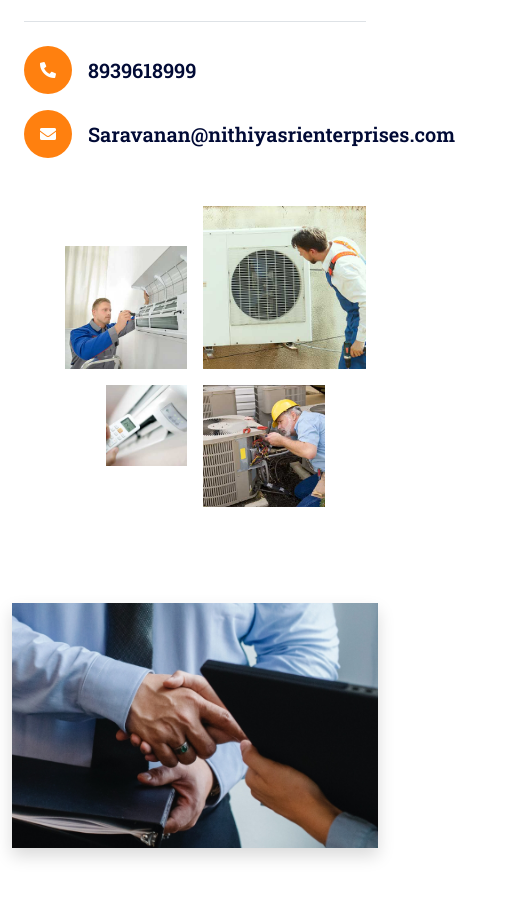
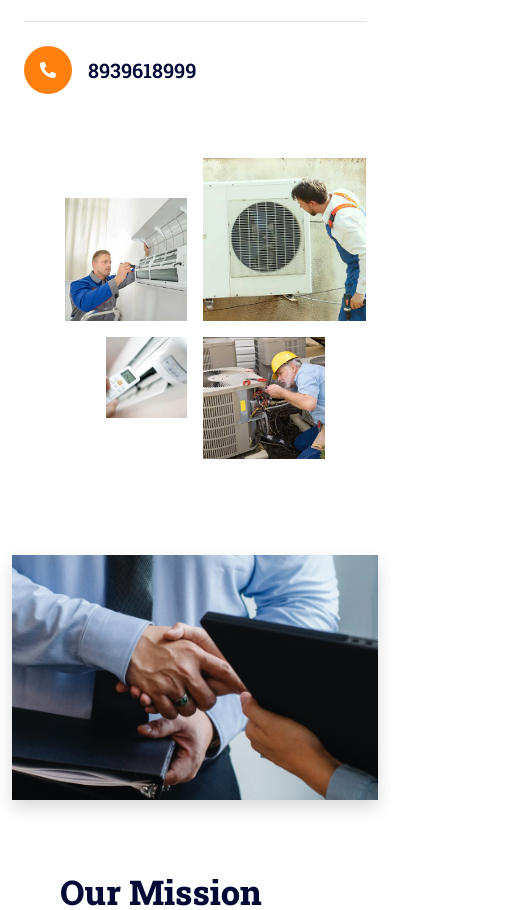
Before and after one commit to freelancehive/Nithiyasri-Enterprises, a plain HTML site: page index.html in a window 390 px wide. Shown: the part 1110-2020 px from the top of the page, 524 px wide, since content can reach past the window. Drawn offline with nearby package versions, Linux system fonts and the light colour scheme.

Commit message:
mobile testing

```diff
--- a/css/style.css
+++ b/css/style.css
@@ -14,9 +14,7 @@
     z-index: 99;
 }
 
-.myClass {
-    width: 500px;
-}
+
 
 
 /*** Spinner ***/
@@ -190,8 +188,8 @@
         height: 100%;
         object-fit: cover;
     }
-    .myClass h5{
-        font-size: 20px;
+    .myClass {
+     display:  none;
     }
 }
 
--- a/index.html
+++ b/index.html
@@ -182,7 +182,7 @@
                         <p class="mb-4">At Nithiyasri Enterprises, our commitment to excellence sets us apart in the real estate industry. We take pride in delivering the highest quality services and properties tailored to your unique needs.</p>
                         <div class="border-top mt-4 pt-4">
                             <div class="row">
-                                <div class="col-sm-6 mb-3">
+                                <div class="col-sm-12 mb-3">
                                     <div class="d-flex align-items-center">
                                         <div class="btn-lg-square bg-primary rounded-circle me-3">
                                             <i class="fa fa-phone-alt text-white"></i>
@@ -190,8 +190,8 @@
                                         <h5 class="mb-0">8939618999</h5>
                                     </div>
                                 </div>
-                                <div class="col-sm-6">
-                                    <div class="d-flex align-items-center myClass" >
+                                <div class="col-sm-12 myClass">
+                                    <div class="d-flex align-items-center " >
                                         <div class="btn-lg-square bg-primary rounded-circle me-3">
                                             <i class="fa fa-envelope text-white"></i>
                                         </div>
```
